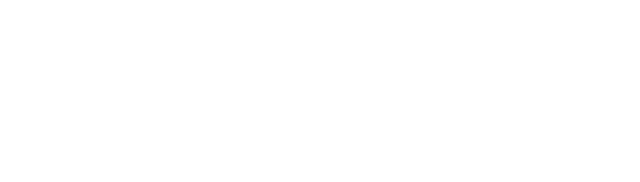
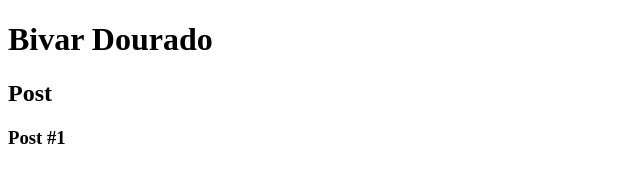
Before and after one commit to bivardourado/dio, a plain HTML site: page index.html in a window 1280 px wide. Shown: the whole page, without its empty margins (0-640 px from the left). Drawn offline with Linux system fonts and the light colour scheme.

Commit message:
Criar tags com base na aula de semântica

```diff
--- a/index.html
+++ b/index.html
@@ -9,6 +9,21 @@
     <title>Bivar Dourado</title>
 </head>
 
-<body></body>
+<body>
+    <header>
+        <h1>Bivar Dourado</h1>
+    </header>
+    <section>
+        <header>
+            <h2>Post</h2>
+        </header>
+        <article>
+            <header>
+                <h3>Post #1</h3>
+            </header>
+        </article>
+    </section>
+    <footer></footer>
+</body>
 
 </html>
```
